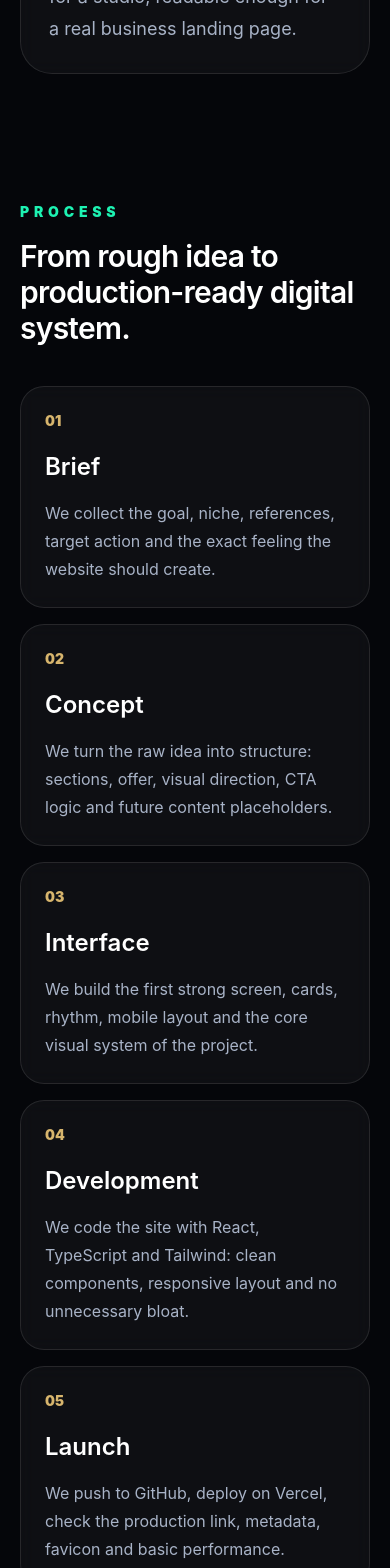
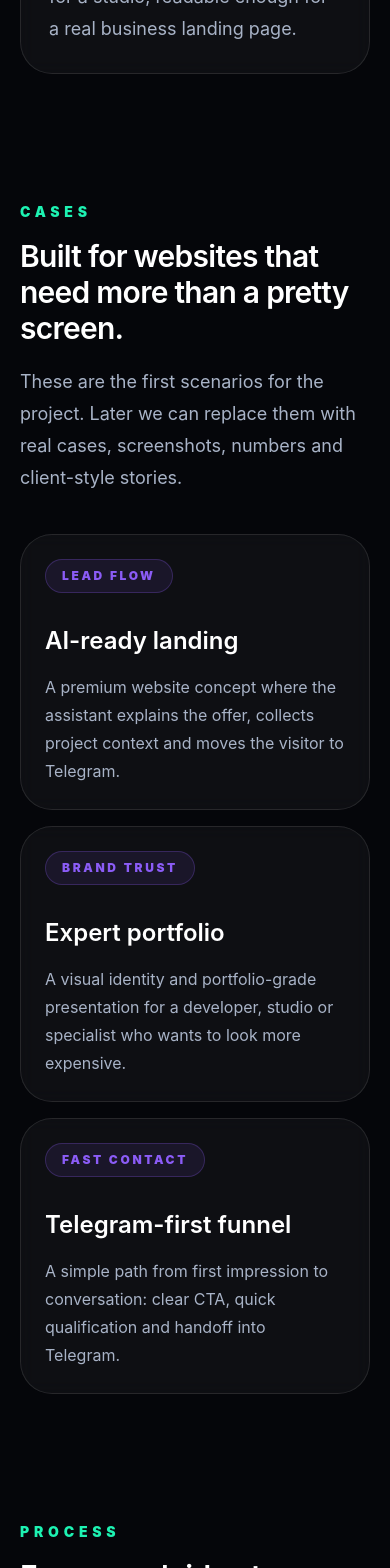
Before and after one commit to kenform/elven-syndicate, a React (Vite) app: page / in a window 390 px wide. Shown: the part 4360-5928 px from the top of the page. Built offline with nearby package versions, Linux system fonts and the light colour scheme.

Commit message:
Add cases section and keep assistant demo-only

```diff
--- a/package.json
+++ b/package.json
@@ -10,7 +10,6 @@
     "preview": "vite preview"
   },
   "dependencies": {
-    "openai": "^6.37.0",
     "react": "^19.2.6",
     "react-dom": "^19.2.6"
   },
--- a/src/App.tsx
+++ b/src/App.tsx
@@ -11,6 +11,7 @@ const navItems = [
   { label: 'About', href: '#about' },
   { label: 'Services', href: '#services' },
   { label: 'Stack', href: '#stack' },
+  { label: 'Cases', href: '#cases' },
   { label: 'Process', href: '#process' },
   { label: 'Contact', href: '#contact' },
 ];
@@ -26,6 +27,24 @@ const services = [
   { title: 'AI sales assistants', text: 'Assistant widgets that answer questions, collect client context, qualify leads and prepare requests before you reply.' },
   { title: 'Telegram funnels', text: 'Simple conversion paths where visitors move from the website into Telegram with a clear task, budget and project brief.' },
   { title: 'Portfolio & brand systems', text: 'Personal and studio websites with memorable visuals, reusable components and a style that feels like a real brand.' },
+];
+
+const caseStudies = [
+  {
+    title: 'AI-ready landing',
+    text: 'A premium website concept where the assistant explains the offer, collects project context and moves the visitor to Telegram.',
+    metric: 'Lead flow',
+  },
+  {
+    title: 'Expert portfolio',
+    text: 'A visual identity and portfolio-grade presentation for a developer, studio or specialist who wants to look more expensive.',
+    metric: 'Brand trust',
+  },
+  {
+    title: 'Telegram-first funnel',
+    text: 'A simple path from first impression to conversation: clear CTA, quick qualification and handoff into Telegram.',
+    metric: 'Fast contact',
+  },
 ];
 
 const stack = ['React', 'TypeScript', 'Vite', 'Tailwind', 'Vercel', 'Telegram', 'AI widgets', 'SEO'];
@@ -449,6 +468,31 @@ function App() {
           </div>
         </section>
 
+
+        <section id="cases" className="mx-auto max-w-7xl px-5 py-16 sm:px-6 sm:py-20 lg:px-8">
+          <div className="mb-10 max-w-3xl">
+            <SectionLabel>Cases</SectionLabel>
+            <h2 className="mt-4 text-3xl font-semibold tracking-tight text-white sm:text-5xl">
+              Built for websites that need more than a pretty screen.
+            </h2>
+            <p className="mt-5 text-lg leading-8 text-mist">
+              These are the first scenarios for the project. Later we can replace them with real cases, screenshots, numbers and client-style stories.
+            </p>
+          </div>
+
+          <div className="grid gap-4 lg:grid-cols-3">
+            {caseStudies.map((item) => (
+              <article key={item.title} className="group rounded-[2rem] border border-white/10 bg-white/[0.04] p-6 backdrop-blur transition hover:-translate-y-1 hover:border-violet/35">
+                <p className="mb-8 inline-flex rounded-full border border-violet/25 bg-violet/10 px-4 py-2 text-xs font-black uppercase tracking-[0.22em] text-violet">
+                  {item.metric}
+                </p>
+                <h3 className="text-2xl font-semibold text-white">{item.title}</h3>
+                <p className="mt-4 leading-7 text-mist">{item.text}</p>
+              </article>
+            ))}
+          </div>
+        </section>
+
         <section id="process" className="mx-auto max-w-7xl px-5 py-16 sm:px-6 sm:py-20 lg:px-8">
           <SectionLabel>Process</SectionLabel>
           <h2 className="mt-4 max-w-3xl text-3xl font-semibold tracking-tight text-white sm:text-5xl">
```
Also changed, not shown: api/assistant.ts (deleted, +0 -82 lines), 1 other file (tests, documents, lock files or other folders).
